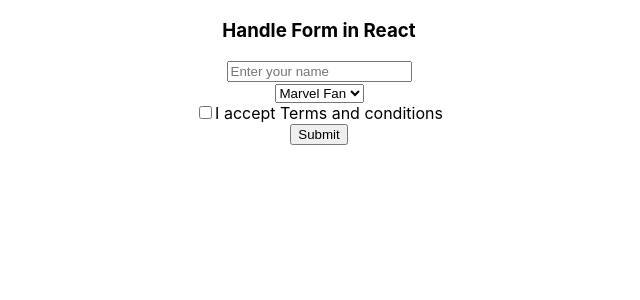
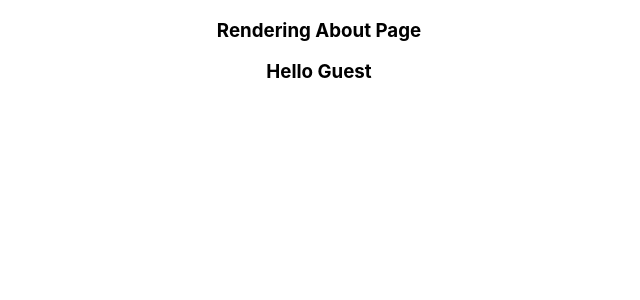
Before and after one commit to Pratiksha102/reactTextUtils, a React (Create React App) app in the folder text-utils/: page / in a window 1280 px wide. Shown: the top 300 px of the page, without its empty margins (321-961 px from the left). Built offline with nearby package versions, Linux system fonts and the light colour scheme.

Commit message:
Conditional Rendering If Condition

```diff
--- a/text-utils/src/App.js
+++ b/text-utils/src/App.js
@@ -20,18 +20,7 @@ function App() {
 
 
     <div className='App'>
-     <form onSubmit={getFormData}>
-    <h3> Handle Form in React</h3>
-    <input type="text" placeholder='Enter your name' value={name} onChange={(e)=>setName(e.target.value)}/><br/>
-    <select>
-     <option>Marvel Fan</option>
-     <option>DC Fan </option>
-      </select> <br/>
-
-      <input type="checkbox" onChange={(e)=>setTnc(e.target.value)}/>I accept Terms and conditions <br/>
-      <button type="submit" > Submit</button>
-
-      </form>
+    <About></About>
     </div>
 
 
--- a/text-utils/src/Components/About.js
+++ b/text-utils/src/Components/About.js
@@ -1,7 +1,16 @@
-import React from 'react'
+import React,{useState} from 'react'
+
 
 export default function About() {
-  return (
-    <div>About</div>
-  )
+    const[loggedIn,setLoggedIn]=useState(false);
+
+        return (
+            <div>
+                <h3> Rendering About Page</h3>
+           {loggedIn ? <h1>Welcome Pratiksha </h1> : <h3>Hello Guest</h3>}
+           </div>
+          )
+
+
+
 }
```
